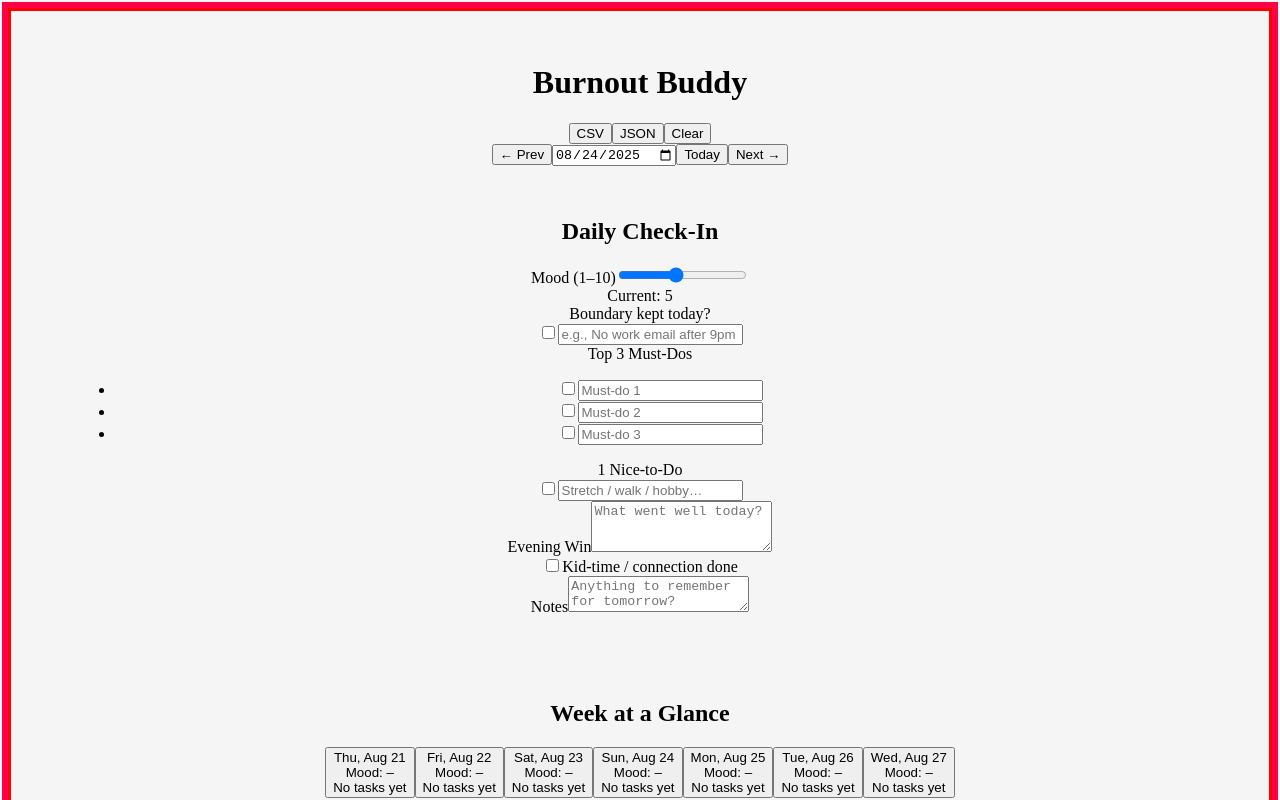
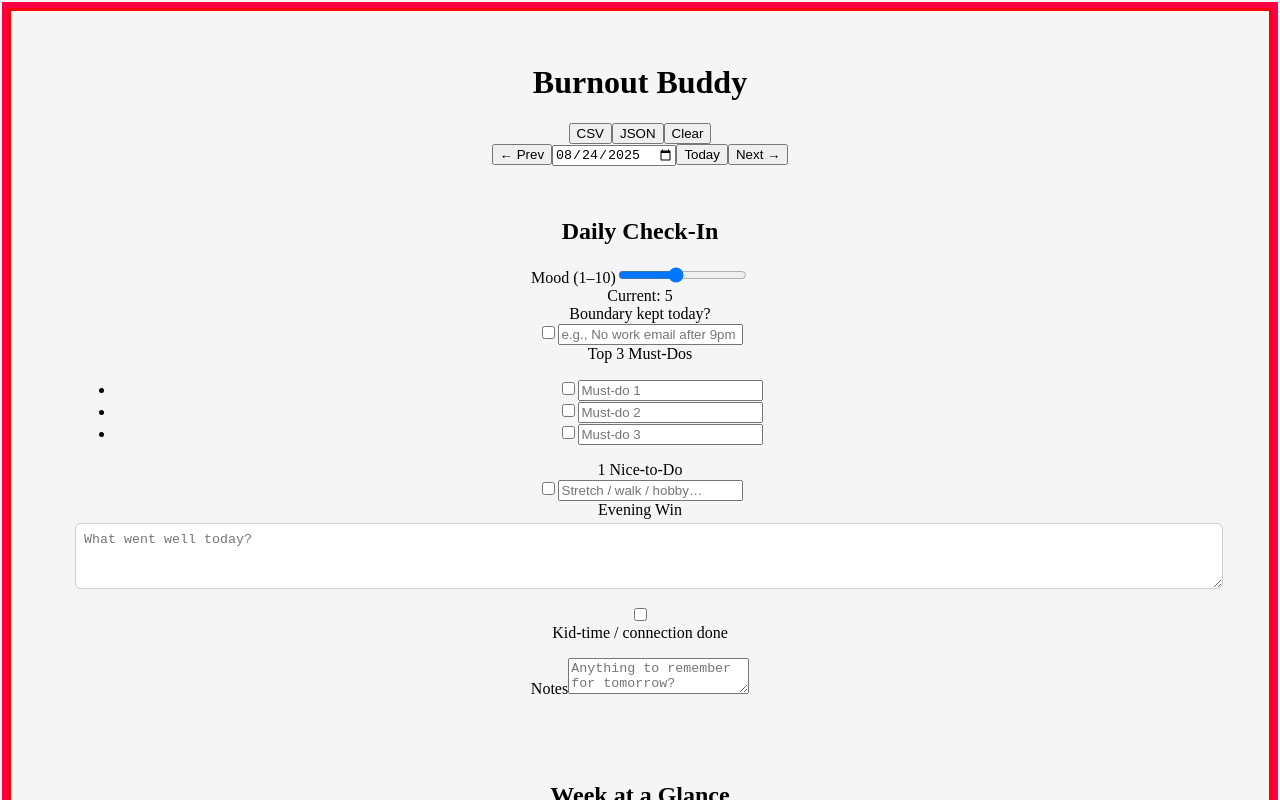
Before and after one commit to mafcus/burnout-buddy, a React (Vite) app: page / in a window 1280 px wide. Shown: the top 800 px of the page. Built offline with nearby package versions, Linux system fonts and the light colour scheme.

Commit message:
Buddy V6

```diff
--- a/src/App.css
+++ b/src/App.css
@@ -63,3 +63,21 @@ body {
   padding-right: env(safe-area-inset-right);
   padding-top: env(safe-area-inset-top);
 }
+.form-row {
+  display: flex;
+  flex-direction: column;
+  margin-bottom: 1rem;
+}
+
+.form-row label {
+  font-weight: 500;
+  margin-bottom: 0.25rem;
+}
+
+.form-row textarea {
+  width: 100%;
+  min-height: 3rem;
+  padding: 0.5rem;
+  border-radius: 6px;
+  border: 1px solid #ccc;
+}
--- a/src/App.jsx
+++ b/src/App.jsx
@@ -1,5 +1,5 @@
 import React, { useEffect, useMemo, useState } from "react";
-import "./App.css";
+import "./App.css"
 export default function App() {
   const todayISO = new Date().toISOString().slice(0, 10);
   const [selectedDate, setSelectedDate] = useState(todayISO);
@@ -164,7 +164,8 @@ export default function App() {
                 />
               </div>
 
-              <label className="label mt-4">Evening Win</label>
+              <div className="form-row mt-4">
+  <label>Evening Win</label>
   <textarea
     className="textarea"
     rows={3}
@@ -172,8 +173,9 @@ export default function App() {
     value={day.eveningWin}
     onChange={(e) => updateDay({ eveningWin: e.target.value })}
   />
+</div>
 
-              <div className="mt-3 flex items-center gap-2">
+<div className="form-row mt-3 flex items-center gap-2">
   <input
     type="checkbox"
     checked={day.kidTime}
```
Lines whose indentation alone changed are shown as unchanged.
